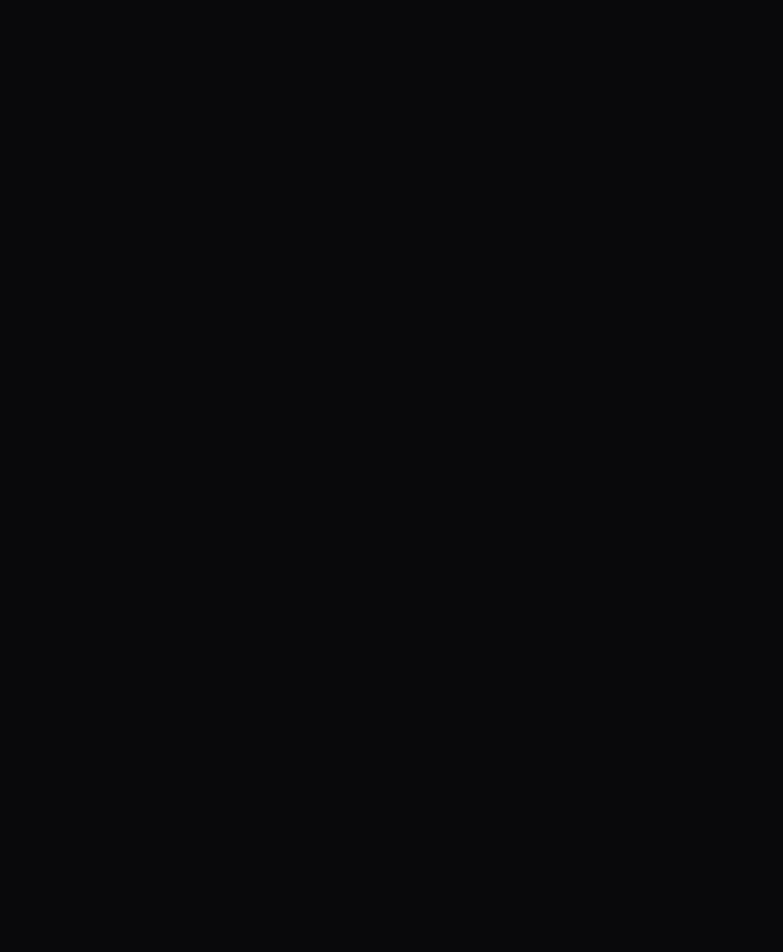
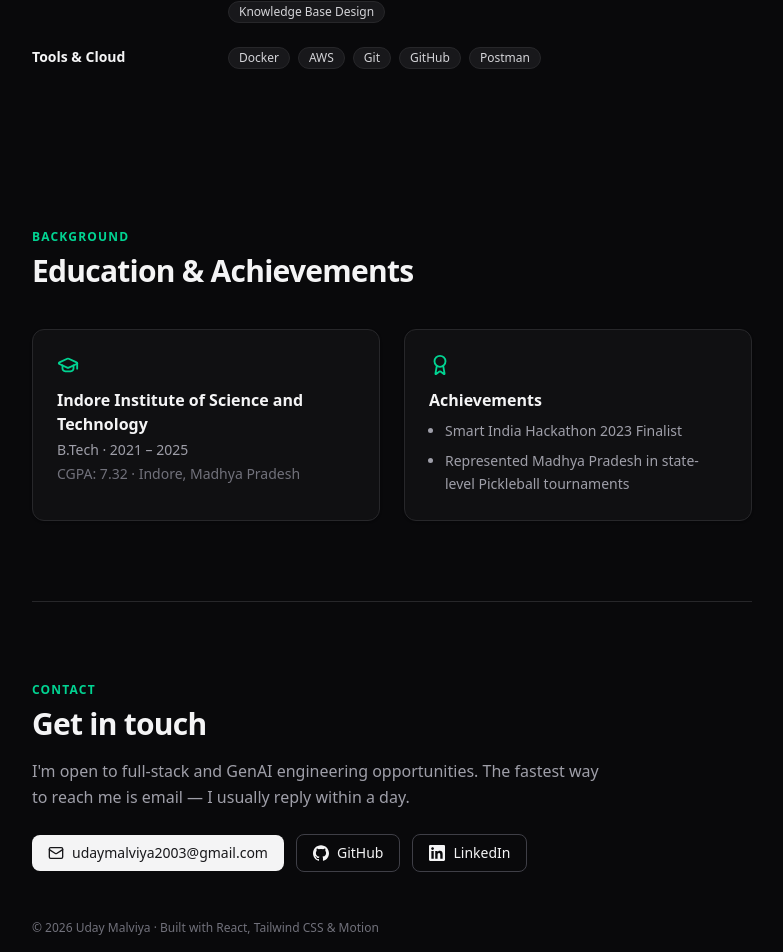
Before and after one commit to UdayMalviya11/portoflio, a React (Vite) app: page / in a window 1280 px wide. Shown: the part 2990-3942 px from the top of the page, without its empty margins (248-1031 px from the left). Before the commit the page ends 2537 px from the top, so only its background shows below. Built offline with nearby package versions, Linux system fonts and the light colour scheme; the HTML template or start-up script is replaced by a standard one.

Commit message:
feat: add skills, education, and contact sections - page complete

```diff
--- a/src/App.jsx
+++ b/src/App.jsx
@@ -2,6 +2,9 @@
 import Hero from "./components/Hero";
 import Experience from "./components/Experience";
 import Projects from "./components/Projects";
+import Skills from "./components/Skills";
+import Education from "./components/Education";
+import Footer from "./components/Footer";
 
 export default function App() {
   return (
@@ -11,6 +14,9 @@
         <Hero />
         <Experience />
         <Projects />
+        <Skills />
+        <Education />
+        <Footer />
       </main>
     </>
   );
--- /dev/null
+++ b/src/components/Education.jsx
@@ -0,0 +1,36 @@
+import { Award, GraduationCap } from "lucide-react";
+import SectionHeading from "./SectionHeading";
+import { InView } from "./ui/in-view";
+import { Card } from "./ui/card";
+import { education, achievements } from "../data/resume";
+
+export default function Education() {
+  return (
+    <section id="education" className="scroll-mt-24 py-16 md:py-20">
+      <SectionHeading eyebrow="Background" title="Education & Achievements" />
+      <div className="mt-10 grid gap-6 md:grid-cols-2">
+        <InView>
+          <Card className="h-full">
+            <GraduationCap className="text-emerald-600 dark:text-emerald-400" size={22} />
+            <h3 className="mt-3 font-semibold">{education.school}</h3>
+            <p className="mt-1 text-sm text-zinc-600 dark:text-zinc-400">
+              {education.degree} · {education.period}
+            </p>
+            <p className="mt-1 text-sm text-zinc-500">{education.detail}</p>
+          </Card>
+        </InView>
+        <InView delay={0.1}>
+          <Card className="h-full">
+            <Award className="text-emerald-600 dark:text-emerald-400" size={22} />
+            <h3 className="mt-3 font-semibold">Achievements</h3>
+            <ul className="mt-2 list-disc space-y-2 pl-4 text-sm leading-relaxed text-zinc-600 dark:text-zinc-400">
+              {achievements.map((a) => (
+                <li key={a}>{a}</li>
+              ))}
+            </ul>
+          </Card>
+        </InView>
+      </div>
+    </section>
+  );
+}
--- /dev/null
+++ b/src/components/Footer.jsx
@@ -0,0 +1,34 @@
+import { Mail } from "lucide-react";
+import { GithubIcon, LinkedinIcon } from "./ui/brand-icons";
+import SectionHeading from "./SectionHeading";
+import { InView } from "./ui/in-view";
+import { Button } from "./ui/button";
+import { profile } from "../data/resume";
+
+export default function Footer() {
+  return (
+    <footer id="contact" className="scroll-mt-24 border-t border-zinc-200 py-16 dark:border-zinc-800 md:py-20">
+      <SectionHeading eyebrow="Contact" title="Get in touch" />
+      <InView delay={0.1}>
+        <p className="mt-4 max-w-xl leading-relaxed text-zinc-600 dark:text-zinc-400">
+          I&apos;m open to full-stack and GenAI engineering opportunities. The fastest way to reach me is
+          email — I usually reply within a day.
+        </p>
+        <div className="mt-6 flex flex-wrap items-center gap-3">
+          <Button as="a" href={`mailto:${profile.email}`}>
+            <Mail size={16} /> {profile.email}
+          </Button>
+          <Button as="a" href={profile.github} target="_blank" rel="noreferrer" variant="outline">
+            <GithubIcon size={16} /> GitHub
+          </Button>
+          <Button as="a" href={profile.linkedin} target="_blank" rel="noreferrer" variant="outline">
+            <LinkedinIcon size={16} /> LinkedIn
+          </Button>
+        </div>
+        <p className="mt-12 text-xs text-zinc-500">
+          © {new Date().getFullYear()} {profile.name} · Built with React, Tailwind CSS & Motion
+        </p>
+      </InView>
+    </footer>
+  );
+}
--- /dev/null
+++ b/src/components/Skills.jsx
@@ -0,0 +1,26 @@
+import SectionHeading from "./SectionHeading";
+import { InView } from "./ui/in-view";
+import { Badge } from "./ui/badge";
+import { skillGroups } from "../data/resume";
+
+export default function Skills() {
+  return (
+    <section id="skills" className="scroll-mt-24 py-16 md:py-20">
+      <SectionHeading eyebrow="Toolbox" title="Skills" />
+      <div className="mt-10 space-y-6">
+        {skillGroups.map((group, i) => (
+          <InView key={group.label} delay={i * 0.05}>
+            <div className="grid gap-2 sm:grid-cols-[180px_1fr] sm:gap-4">
+              <p className="text-sm font-semibold text-zinc-900 dark:text-zinc-100">{group.label}</p>
+              <div className="flex flex-wrap gap-2">
+                {group.items.map((item) => (
+                  <Badge key={item}>{item}</Badge>
+                ))}
+              </div>
+            </div>
+          </InView>
+        ))}
+      </div>
+    </section>
+  );
+}
```
